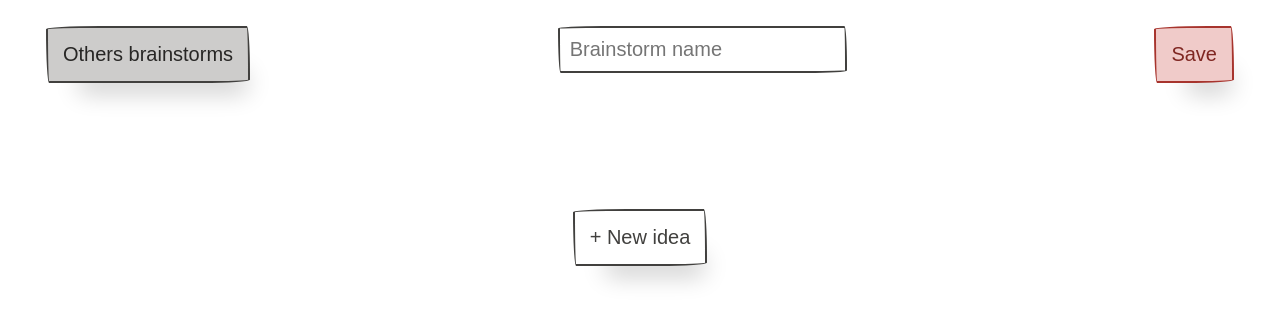
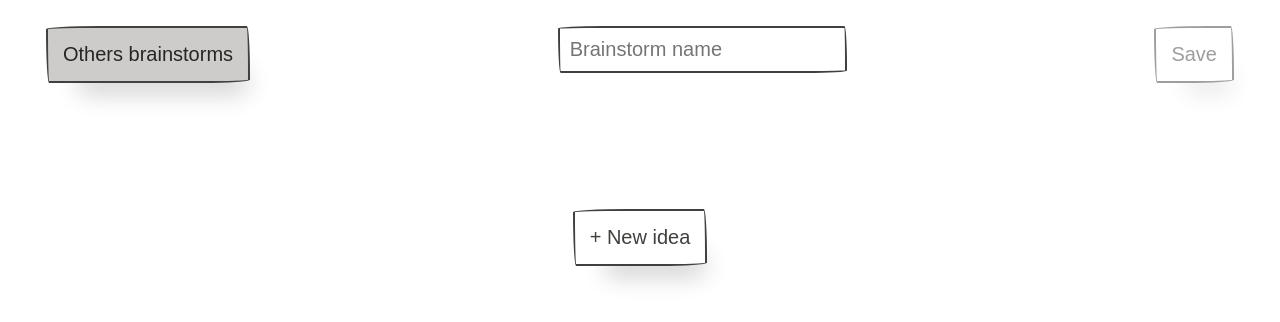
Before and after one commit to SebastianRValdivia/quick-ideas, a React (Vite) app: page / in a window 1280 px wide. Shown: the top 322 px of the page. Built offline with nearby package versions, Linux system fonts and the light colour scheme; a web font is replaced by a local one.

Commit message:
change save btn from danger to disabled

```diff
--- a/src/components/SaveButton.jsx
+++ b/src/components/SaveButton.jsx
@@ -7,7 +7,7 @@ const SaveButton = ({ ideasList, brainstormName }) => {
 
   return (
     <button
-      className={`btn ${brainstormName ? '' : 'btn-danger'}`}
+      className={`btn ${brainstormName ? '' : 'disabled'}`}
       onClick={handleSaveClick}
     >
       Save
```
